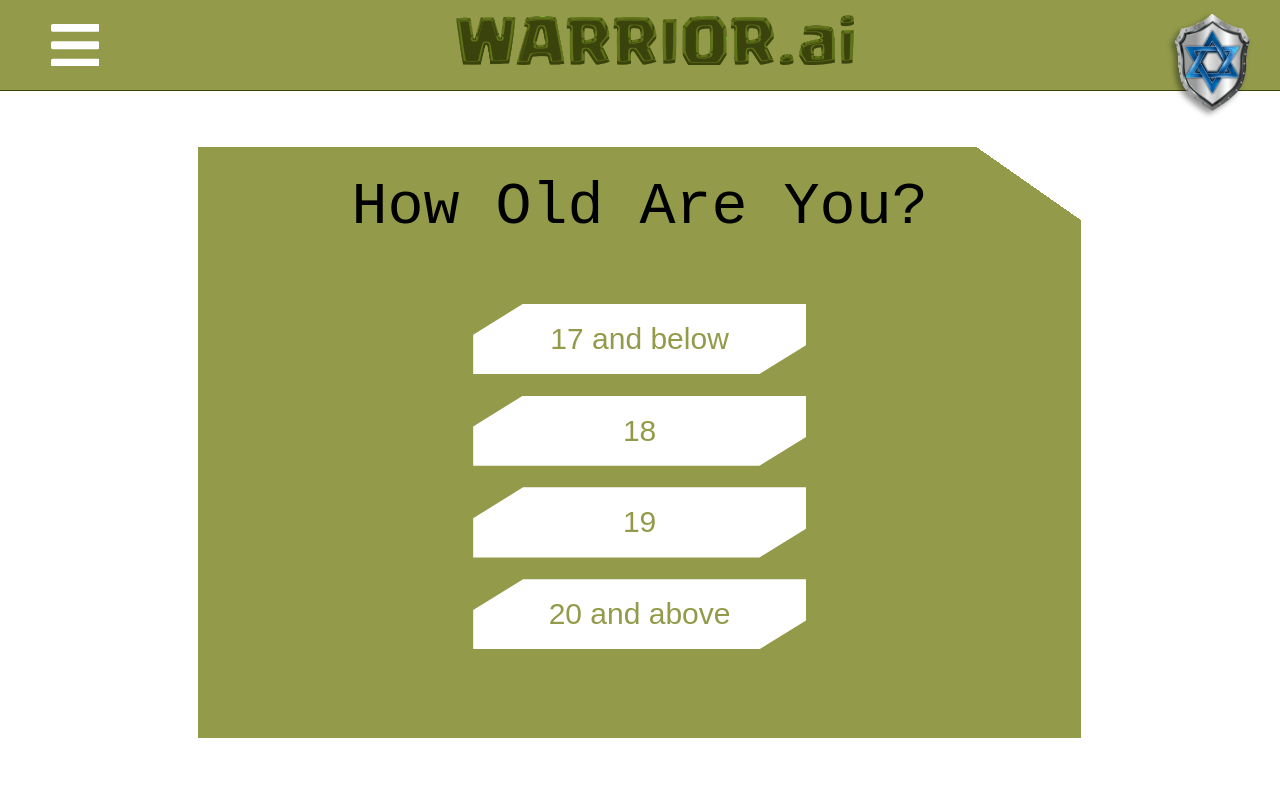
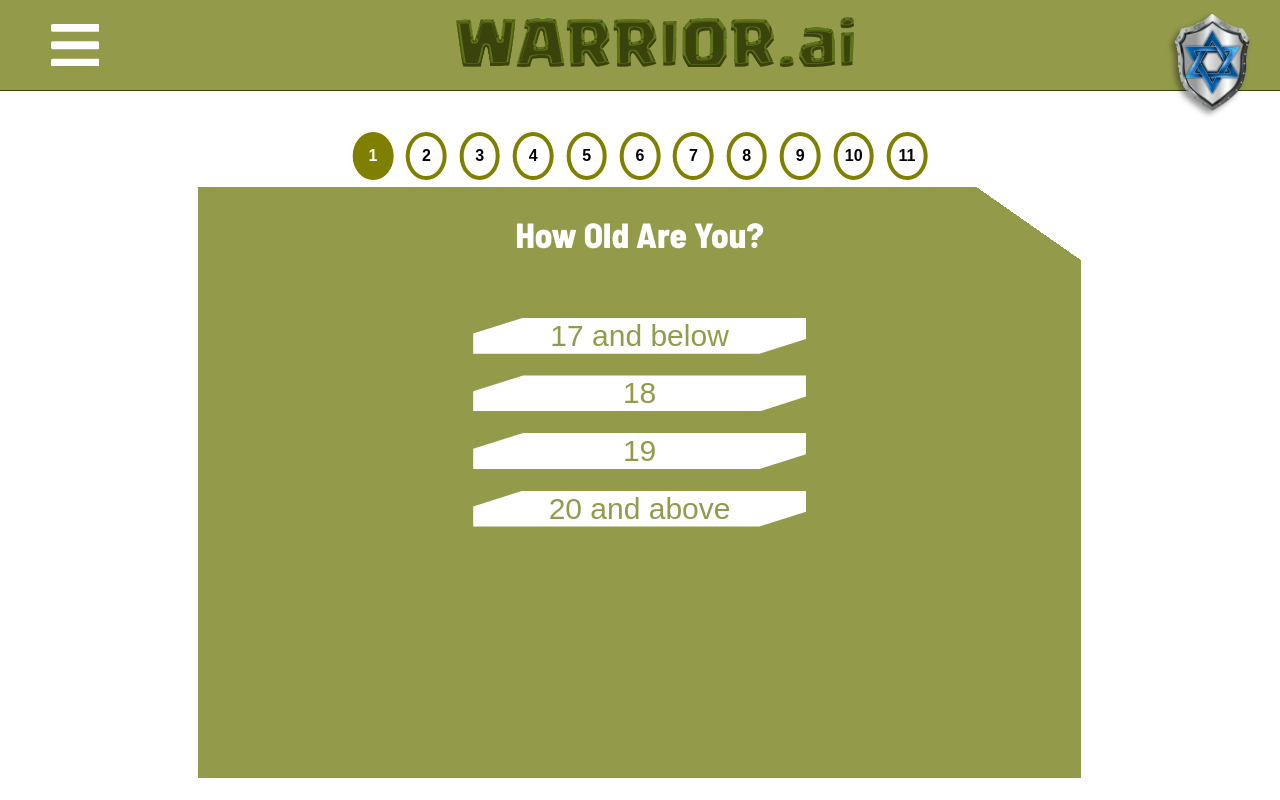
Before and after one commit to ErvinBaron/WARRIOR.AI, a website with bundled scripts: page Quizz/quizz.html in a window 1280 px wide. Built offline with nearby package versions, Linux system fonts and the light colour scheme; some icons are missing; a web font is replaced by a local one.

Commit message:
added font and optimized quiz

```diff
--- a/Quizz/quizzstyle.css
+++ b/Quizz/quizzstyle.css
@@ -4,9 +4,8 @@
   border: 1px solid red;
 
 } */
+@import url("https://fonts.googleapis.com/css2?family=Barlow+Semi+Condensed:ital,wght@0,100;0,200;0,300;0,400;0,500;0,600;0,700;0,800;0,900;1,100;1,200;1,300;1,400;1,500;1,600;1,700;1,800;1,900&family=DM+Sans:ital,opsz,wght@0,9..40,100..1000;1,9..40,100..1000&family=Kanit:ital,wght@0,100;0,200;0,300;0,400;0,500;0,600;0,700;0,800;0,900;1,100;1,200;1,300;1,400;1,500;1,600;1,700;1,800;1,900&family=Libre+Bodoni:ital,wght@0,400..700;1,400..700&family=Playfair+Display:ital,wght@0,400..900;1,400..900&family=Roboto:ital,wght@0,100;0,300;0,400;0,500;0,700;0,900;1,100;1,300;1,400;1,500;1,700;1,900&family=Space+Grotesk:wght@300..700&display=swap");
 
-body {
-}
 :root {
   --sage-green: #b4c6a6;
   --light-sage: #d6e5d8;
@@ -22,7 +21,7 @@
   clip-path: polygon(15% 0, 100% 0, 100% 59%, 86% 100%, 0 100%, 0 44%);
   font-size: 30px;
   width: 40%;
-  height: 13%;
+  height: auto;
   outline: non;
   border: none;
   background-color: white;
@@ -41,7 +40,8 @@
 
 body {
   background-image: url(../images/Image\ 2/);
-  font-family: "Courier New", monospace;
+  font-family: "Barlow Semi Condensed", sans-serif, Condensed SemiBold;
+  font-weight: 800;
 }
 
 a {
@@ -143,7 +143,7 @@
   position: relative;
   gap: 4%;
   background: linear-gradient(-145deg, transparent 60px, #939b4a 0);
-  top: 80px;
+  top: 120px;
 }
 
 #age-container {
@@ -166,9 +166,9 @@
 }
 
 .title {
-  font-size: 60px;
+  font-size: 35px;
   margin-bottom: 5%;
-  color: rgb(0, 0, 0);
+  color: rgb(255, 255, 255);
 }
 
 #age-container {
@@ -260,7 +260,7 @@
   background: #f0f0f000;
   height: 5px;
   width: 70%;
-  top: 120px;
+  top: 70px;
   left: 50%;
   transform: translateX(-50%);
 }
--- a/style-result.css
+++ b/style-result.css
@@ -72,6 +72,7 @@
   /* align-items: center; */
   justify-content: center;
   position: relative;
+  flex-direction: column;
 }
 #dailyRutine {
   display: flex;
```
Also changed, not shown: index.html (+6 -7 lines).
